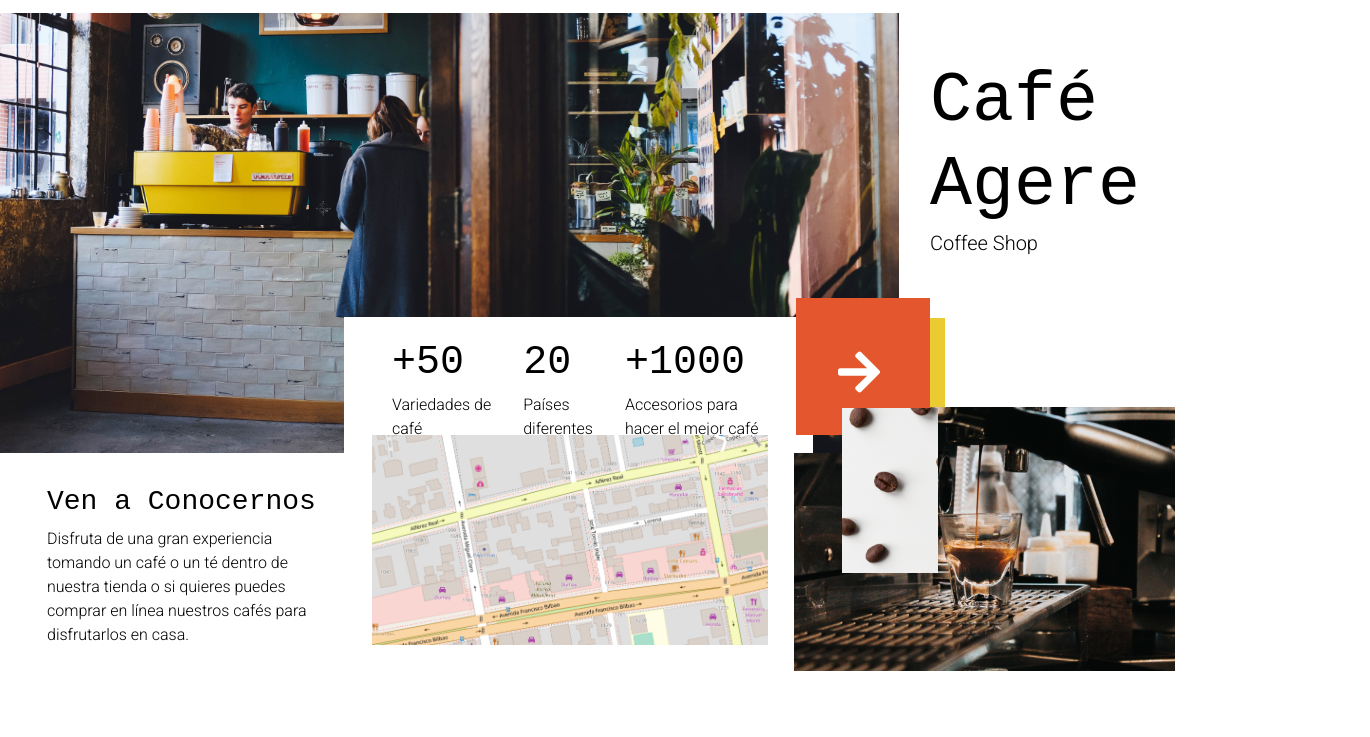
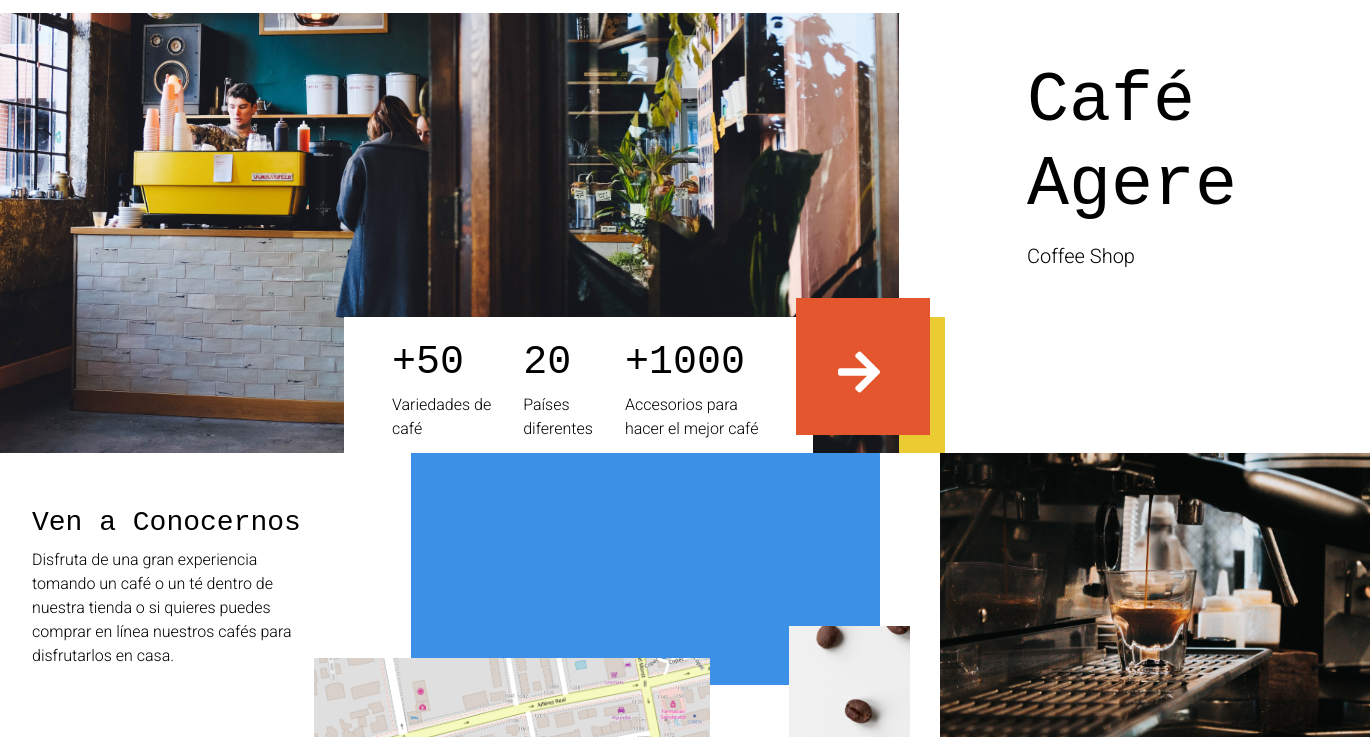
Before and after one commit to conilastra/cafe-agere, a plain HTML site: page index.html in a window 1280 px wide. Shown: the part 62-799 px from the top of the page, 1370 px wide, since content can reach past the window. Drawn offline with Linux system fonts and the light colour scheme; a web font is replaced by a local one.

Commit message:
ajustes de posición

```diff
--- a/assets/sass/base/base.scss
+++ b/assets/sass/base/base.scss
@@ -1,3 +1,8 @@
 body {
     background-color: $white;
 }
+
+html {
+    max-width: 1280px;
+    max-height: 800px;
+}
--- a/assets/sass/base/typography.scss
+++ b/assets/sass/base/typography.scss
@@ -4,7 +4,7 @@ h1, h2, h3, h4, h5, h6, th, a {
     font-weight: 400;
 }
 
-p, td {
+p, td, h5 {
     font-family: $roboto;
     font-size: $medium;
     font-weight: 300;
--- a/assets/sass/layout/navbar.scss
+++ b/assets/sass/layout/navbar.scss
@@ -1,6 +1,5 @@
 .navigation {
     padding: 1em 4em;
-    width: 1280px;
 
     &__logo {
         width: 29px;
--- a/assets/sass/layout/sections.scss
+++ b/assets/sass/layout/sections.scss
@@ -1,27 +1,28 @@
 // Intro
 .intro {
+    display: inline-block;
+    clear: right;
+    margin: 0;
 
     &__img {
         position: relative;
         float: left;
         object-fit: cover;
+        width: 899px;
 
-        height: 440px;
     }
 
     &__title {
         position: relative;
         float: right;
-        right: 100px;
-        width: 250px;
-        height: 440px;
+        left: 10vw;
 
         & h1 {
             font-size: $xxx-large;
-            margin-bottom: 0;
+            margin-bottom: 1rem;
         }
 
-        & p {
+        & h5 {
             font-size: 20px;
         }
     }
@@ -39,7 +40,6 @@
         height: 136px;
         background-color: white;
         border: 0;
-        clear: right;
         padding: 1rem 2rem;
 
         & th {
@@ -56,10 +56,10 @@
 
     .yellow-square {
         position: absolute;
-        top: 380px;
+        top: 379px;
         right: 335px;
-        width: 134.27px;
-        height: 136.67px;
+        width: 136px;
+        height: 136px;
         background-color: #EACB31;
         z-index: -1;
     }
@@ -86,54 +86,60 @@
 }
 
 .map-section {
-
+    margin: 0;
 
     &__text {
         display: inline-block;
-        margin: 2rem;
+        position: relative;
+        bottom: 30px;
+        padding: 2rem;
 
         & p {
-            width: 288px;
+            width: 22vw;
         }
     }
 
     &__blue-rectangle {
         display: inline-block;
         position: relative;
-        right: 427px;
+        left: 61px;
+        top: -6px;
         width: 469px;
-        top: 0;
         height: 232px;
         background-color: $blue-de-france;
-        z-index: -1;
+
     }
 
     &__map {
         object-fit: cover;
-        position: relative;
-        bottom: 95px;
+        position: absolute;
+        right: 570px;
+        bottom: -130px;
         width: 396px;
         height: 210px;
+
     }
 
     &__grains {
         object-fit: cover;
-        position: relative;
-        bottom: 145px;
-        left: 70px;
-        width: 96px;
-        height: 165px;
+        object-position: 45% 0;
+        position: absolute;
+        right: 370px;
+        bottom: -78px;
+        width: 121px;
+        height: 190px;
+
     }
 
     &__barista {
         object-fit: cover;
         position: relative;
         float: right;
-        width: 381px;
-        bottom: 333px;
-        right: 90px;
-        height: 264px;
-        z-index: -1;
+        width: 430px;
+        height: 291px;
+        left: 90px;
+        top: -6px;
+
     }
 
 
--- a/index.html
+++ b/index.html
@@ -37,10 +37,10 @@
         <div class="intro__img">
             <img src="assets/img/img-1.png" alt="">
         </div>
-        <div class="intro__title">
+        <hgroup class="intro__title">
             <h1>Café<br>Agere</h1>
-            <p>Coffee Shop</p>
-        </div>
+            <h5>Coffee Shop</h5>
+        </hgroup>
     </section>
 
 
@@ -68,18 +68,17 @@
     </section>
 
 
-    <section class="map-section container-fluid">
+    <section class="map-section">
         <div class="map-section__text">
             <h3>Ven a Conocernos</h3>
             <p>Disfruta de una gran experiencia tomando un café o un té dentro de nuestra tienda o si quieres puedes
                 comprar
                 en línea nuestros cafés para disfrutarlos en casa.</p>
         </div>
-
+        <div class="map-section__blue-rectangle"></div>
+        <img class="map-section__barista" src="assets/img/img-2.png" alt="">
         <img class="map-section__map" src="assets/img/img-4.png" alt="">
         <img class="map-section__grains" src="assets/img/img-3.png" alt="">
-        <div class="map-section__blue-rectangle"></div>
-        <img class="map-section__barista" src="assets/img/img-2.png" alt="">
     </section>
 </body>
 </html>
```
Also changed, not shown: assets/css/main.css, 1 other file.
